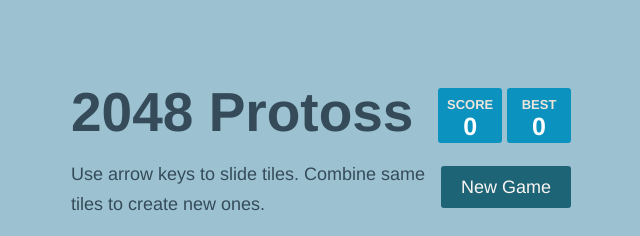
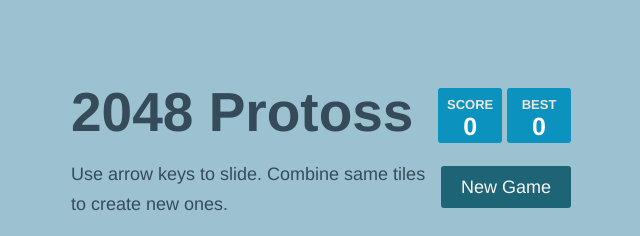
Before and after one commit to dellian/2048-protoss, a plain HTML site: page index.html in a window 1280 px wide. Shown: the top 236 px of the page, 319-959 px from the left. Drawn offline with Linux system fonts and the light colour scheme.

Commit message:
Update index.html

```diff
--- a/index.html
+++ b/index.html
@@ -35,7 +35,7 @@
     <div class="above-game">
       <p class="game-intro">
       <a class="restart-button">New Game</a>
-      Use arrow keys to slide tiles. Combine same tiles to create new ones.</p>
+      Use arrow keys to slide. Combine same tiles to create new ones.</p>
 
     </div>
 
```
